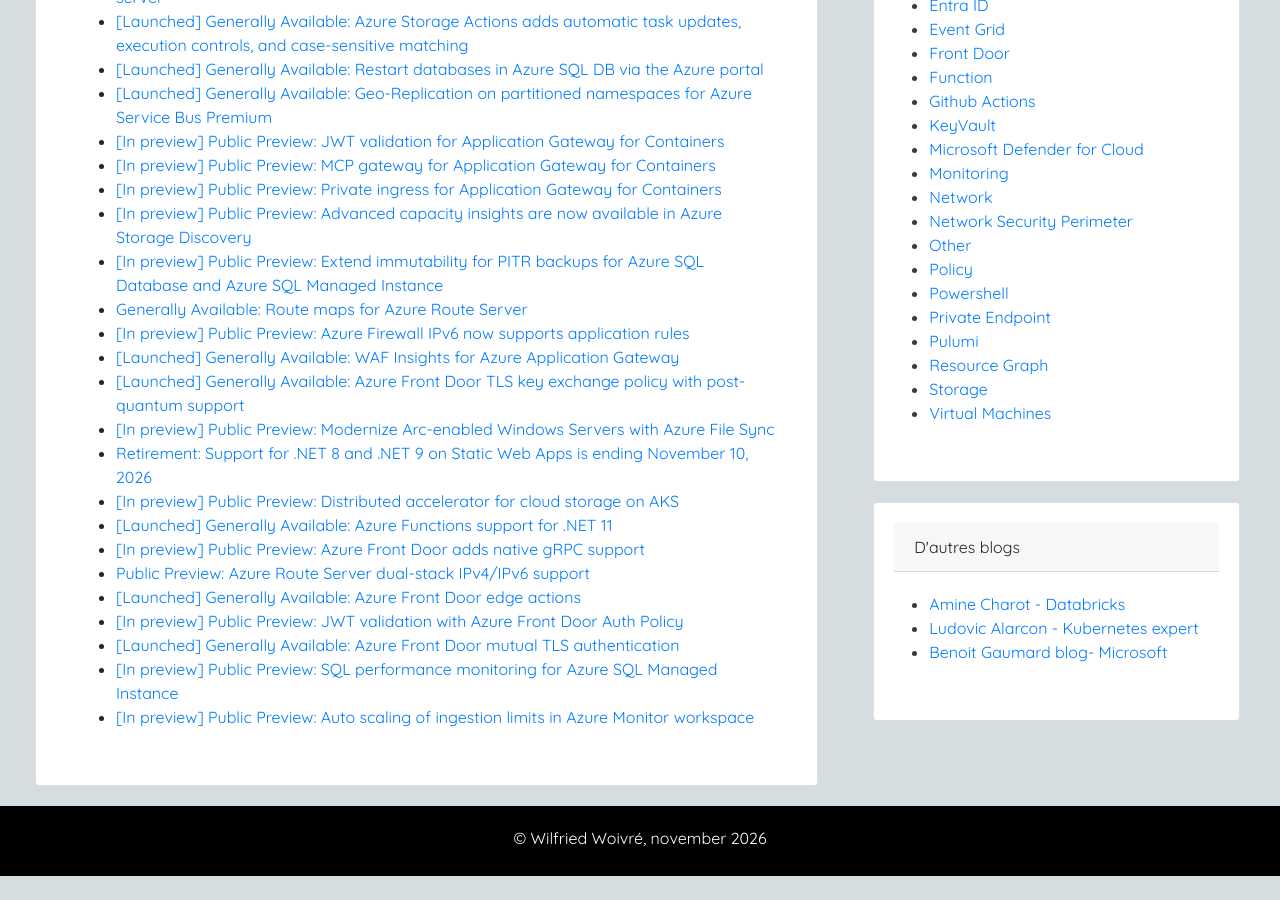
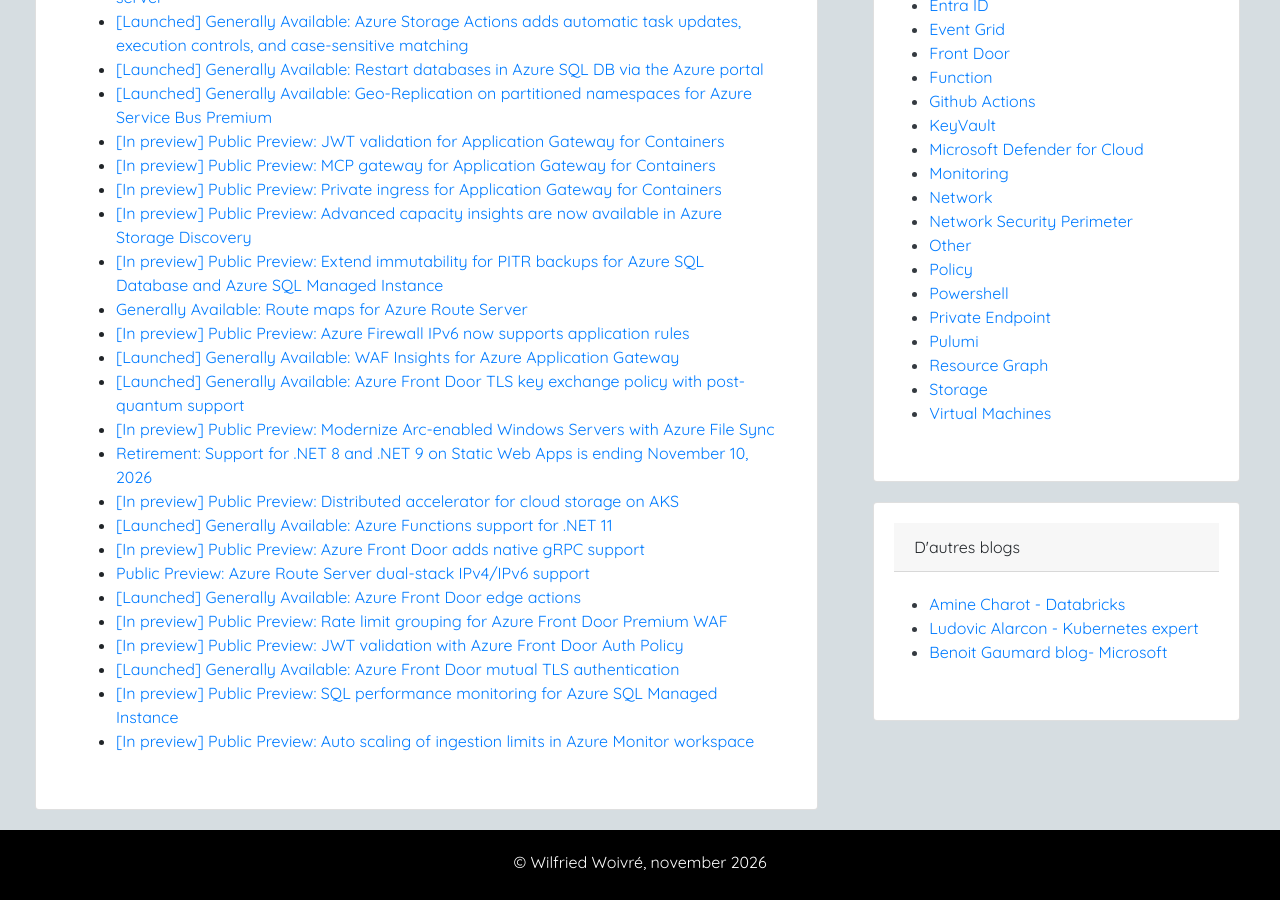
Before and after one commit to wilfriedwoivre/wilfriedwoivre.en.github.io, a Jekyll site: the page built from _news/2026-12-01-my-reading-news-for-november-2026.md, in a window 1280 px wide and 900 px high, scrolled down 576 px. Built offline with Jekyll 4.4.1, drawn with Linux system fonts in a browser that asks for light colours; nearby versions of some CDN libraries; before the commit the page ends 1452 px from its top, so only the background shows below that; part of the change alters nothing that is shown.

Commit message:
Update monthly news post

```diff
--- a/_news/2026-12-01-my-reading-news-for-november-2026.md
+++ b/_news/2026-12-01-my-reading-news-for-november-2026.md
@@ -1,7 +1,7 @@
 ---
 layout: news
 title: My reading news for November 2026
-date: 2026-11-20
+date: 2026-11-21
 ---
 
 Here is a the list of reading news i share on November 2026.
@@ -28,6 +28,7 @@ All of this list are a little messy, in the future i will try to sort them by ca
 - [[In preview] Public Preview: Azure Front Door adds native gRPC support](https://azure.microsoft.com/updates?WT.mc_id=AZ-MVP-4039694&id=579383)
 - [Public Preview: Azure Route Server dual-stack IPv4/IPv6 support](https://azure.microsoft.com/updates?WT.mc_id=AZ-MVP-4039694&id=579746)
 - [[Launched] Generally Available: Azure Front Door edge actions](https://azure.microsoft.com/updates?WT.mc_id=AZ-MVP-4039694&id=579310)
+- [[In preview] Public Preview: Rate limit grouping for Azure Front Door Premium WAF](https://azure.microsoft.com/updates?WT.mc_id=AZ-MVP-4039694&id=580155)
 - [[In preview] Public Preview: JWT validation with Azure Front Door Auth Policy](https://azure.microsoft.com/updates?WT.mc_id=AZ-MVP-4039694&id=577673)
 - [[Launched] Generally Available: Azure Front Door mutual TLS authentication](https://azure.microsoft.com/updates?WT.mc_id=AZ-MVP-4039694&id=577678)
 - [[In preview] Public Preview: SQL performance monitoring for Azure SQL Managed Instance](https://azure.microsoft.com/updates?WT.mc_id=AZ-MVP-4039694&id=574158)
```
